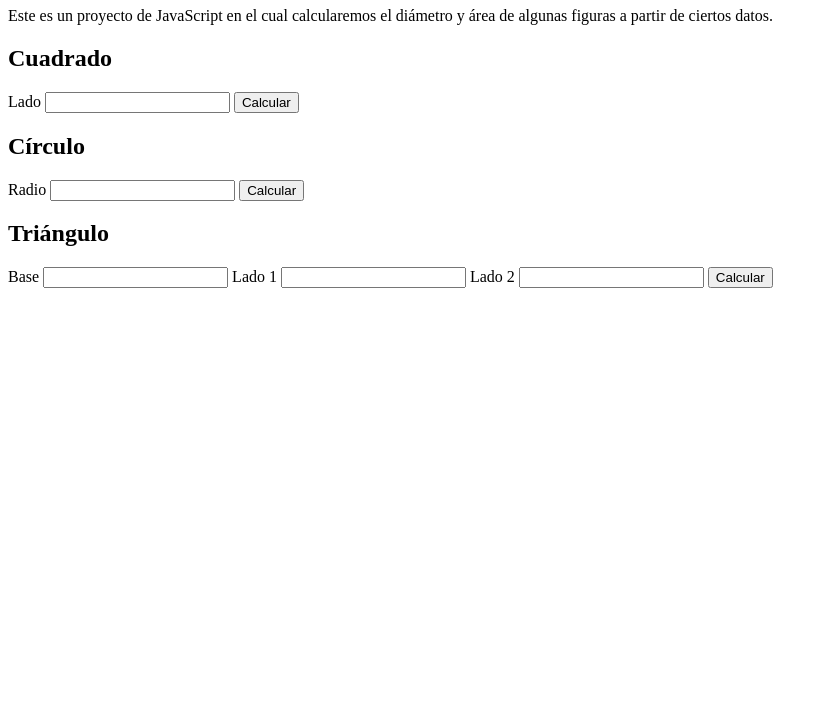
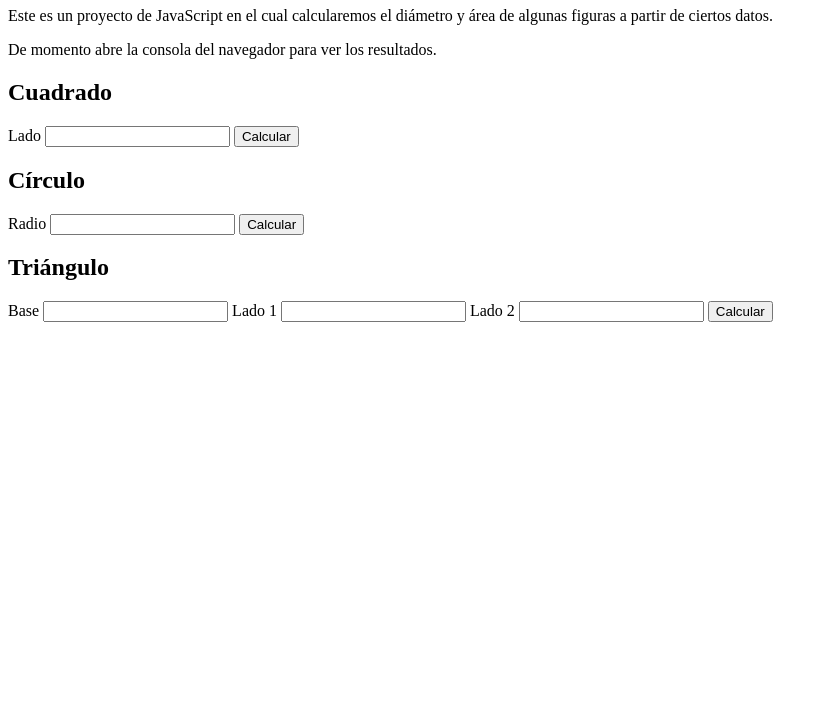
Before and after one commit to ssaldana-dev/figuras-geometricas-calc, a plain HTML site: page index.html in a window 1280 px wide. Shown: the part 73-800 px from the top of the page, without its empty margins (0-828 px from the left). Drawn offline with Linux system fonts and the light colour scheme.

Commit message:
Added a warning to the index.html

```diff
--- a/index.html
+++ b/index.html
@@ -12,6 +12,9 @@
     <p>
         Este es un proyecto de JavaScript en el cual calcularemos el
         diámetro y área de algunas figuras a partir de ciertos datos.
+    </p>
+    <p>
+        De momento abre la consola del navegador para ver los resultados.
     </p>
 
     <h2>Cuadrado</h2>
```
